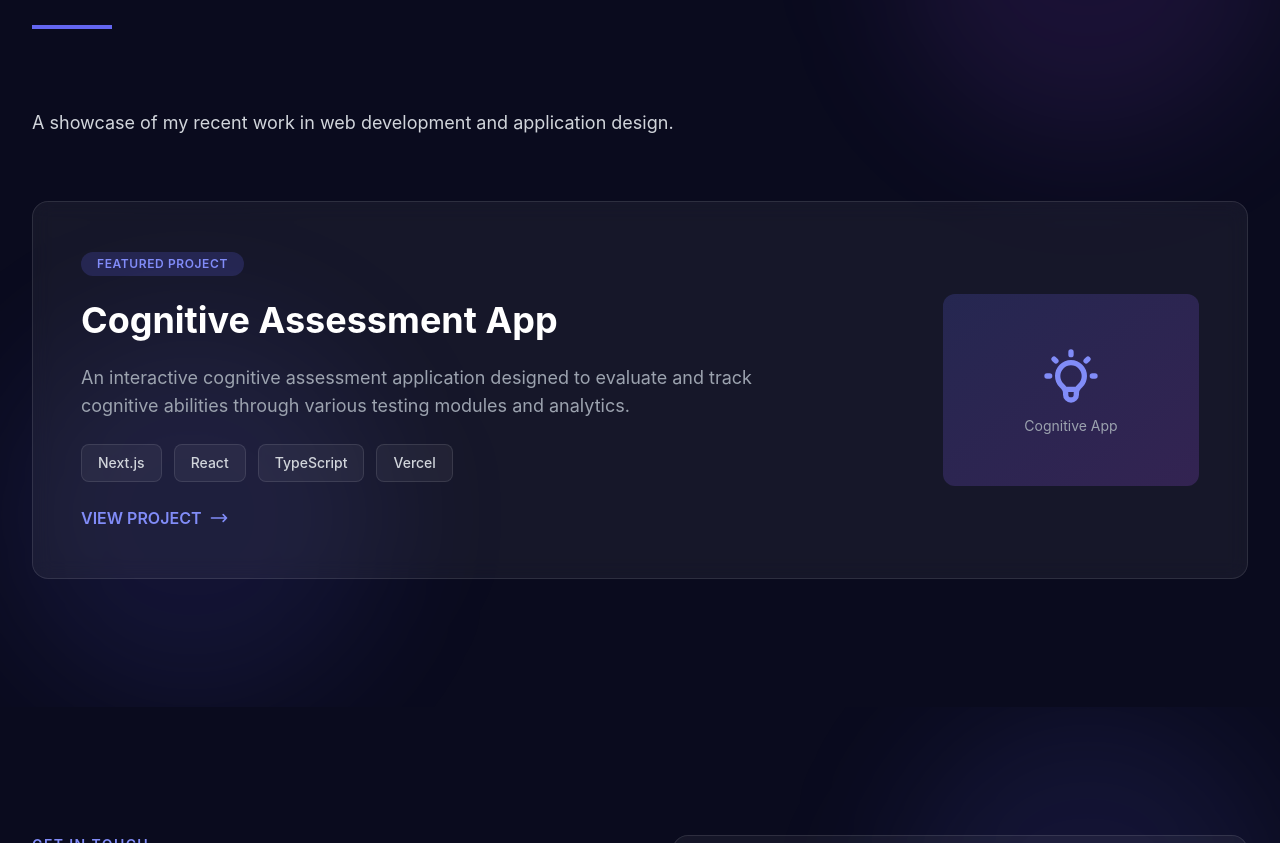
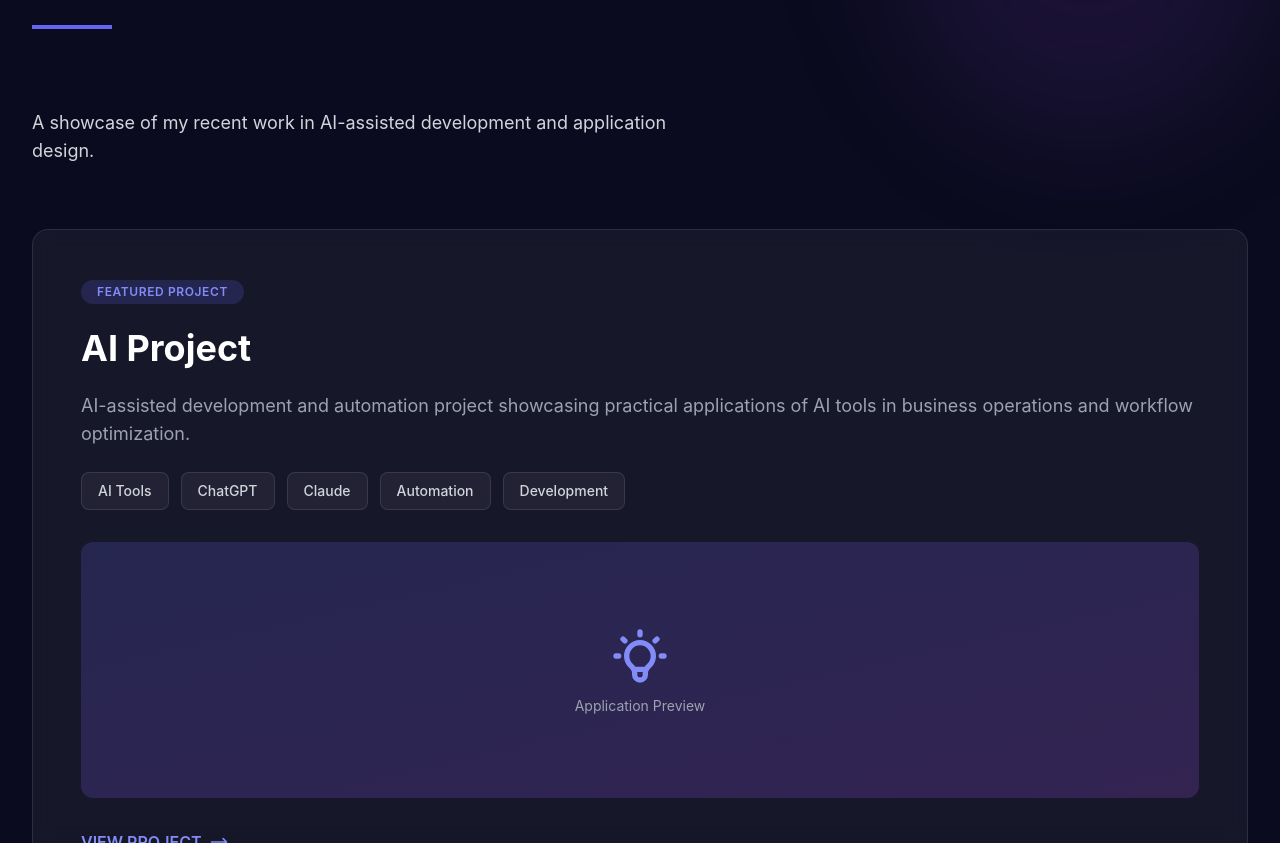
Before and after one commit to jplim2022-bck/Portfolio, a Next.js app: page / in a window 1280 px wide. Shown: the part 1957-2800 px from the top of the page. Built offline with nearby package versions, Linux system fonts and the light colour scheme.

Commit message:
Add AI Project to portfolio with video support structure

```diff
--- a/components/Projects.tsx
+++ b/components/Projects.tsx
@@ -1,12 +1,23 @@
 export default function Projects() {
   const projects = [
+    {
+      title: "AI Project",
+      description:
+        "AI-assisted development and automation project showcasing practical applications of AI tools in business operations and workflow optimization.",
+      link: "https://drive.google.com/drive/folders/1i9OO1w9wZsclj-80E2hAPUWzIG2cWcEx?usp=sharing",
+      videoUrl: "", // Will add video embed when direct file link is provided
+      tags: ["AI Tools", "ChatGPT", "Claude", "Automation", "Development"],
+      featured: true,
+      hasVideo: false, // Set to true when video link is ready
+    },
     {
       title: "Cognitive Assessment App",
       description:
         "An interactive cognitive assessment application designed to evaluate and track cognitive abilities through various testing modules and analytics.",
       link: "https://cogapp.vercel.app/",
       tags: ["Next.js", "React", "TypeScript", "Vercel"],
-      featured: true,
+      featured: false,
+      hasVideo: false,
     },
   ];
 
@@ -22,28 +33,26 @@ export default function Projects() {
             MY WORK
           </p>
           <h2 className="text-3xl md:text-7xl font-bold text-white mb-4 md:mb-8">
-            Featured Project
+            Featured Projects
           </h2>
           <div className="w-20 h-1 bg-indigo-500"></div>
         </div>
 
         <div className="mb-8 md:mb-16 max-w-2xl">
           <p className="text-gray-300 text-sm md:text-lg leading-relaxed">
-            A showcase of my recent work in web development and application design.
+            A showcase of my recent work in AI-assisted development and application design.
           </p>
         </div>
 
         <div className="grid gap-6 md:gap-8">
           {projects.map((project, index) => (
-            <a
+            <div
               key={index}
-              href={project.link}
-              target="_blank"
-              rel="noopener noreferrer"
-              className="glass p-6 md:p-12 rounded-2xl hover:bg-white/10 transition-all duration-300 group cursor-pointer"
+              className="glass p-6 md:p-12 rounded-2xl hover:bg-white/10 transition-all duration-300 group"
             >
-              <div className="flex flex-col md:flex-row md:items-center md:justify-between gap-6 md:gap-8">
-                <div className="flex-1 space-y-3 md:space-y-6">
+              <div className="flex flex-col gap-6 md:gap-8">
+                {/* Project Info */}
+                <div className="space-y-3 md:space-y-6">
                   {project.featured && (
                     <span className="inline-block px-3 py-1 md:px-4 md:py-1 bg-indigo-500/20 text-indigo-400 rounded-full text-xs font-semibold uppercase tracking-wider">
                       Featured Project
@@ -54,7 +63,7 @@ export default function Projects() {
                     {project.title}
                   </h3>
 
-                  <p className="text-gray-400 text-sm md:text-lg leading-relaxed max-w-2xl">
+                  <p className="text-gray-400 text-sm md:text-lg leading-relaxed">
                     {project.description}
                   </p>
 
@@ -68,8 +77,61 @@ export default function Projects() {
                       </span>
                     ))}
                   </div>
+                </div>
 
-                  <div className="flex items-center space-x-2 text-indigo-400 font-semibold group-hover:translate-x-2 transition-transform text-sm md:text-base">
+                {/* Video or Image */}
+                {project.hasVideo && project.videoUrl ? (
+                  <div className="w-full rounded-xl overflow-hidden bg-black/50">
+                    {/* For YouTube: Replace the video tag with iframe */}
+                    {project.videoUrl.includes('youtube.com') || project.videoUrl.includes('youtu.be') ? (
+                      <iframe
+                        className="w-full aspect-video"
+                        src={project.videoUrl.replace('watch?v=', 'embed/')}
+                        title={project.title}
+                        allow="accelerometer; autoplay; clipboard-write; encrypted-media; gyroscope; picture-in-picture"
+                        allowFullScreen
+                      />
+                    ) : (
+                      // For local video files
+                      <video
+                        className="w-full aspect-video"
+                        controls
+                        poster="/images/video-thumbnail.jpg" // Optional: add thumbnail
+                      >
+                        <source src={project.videoUrl} type="video/mp4" />
+                        Your browser does not support the video tag.
+                      </video>
+                    )}
+                  </div>
+                ) : (
+                  <div className="w-full h-48 md:h-64 bg-gradient-to-br from-indigo-500/20 to-purple-500/20 rounded-xl flex items-center justify-center group-hover:from-indigo-500/30 group-hover:to-purple-500/30 transition-all">
+                    <div className="text-center">
+                      <svg
+                        className="w-12 h-12 md:w-16 md:h-16 text-indigo-400 mx-auto mb-2"
+                        fill="none"
+                        stroke="currentColor"
+                        viewBox="0 0 24 24"
+                      >
+                        <path
+                          strokeLinecap="round"
+                          strokeLinejoin="round"
+                          strokeWidth="2"
+                          d="M9.663 17h4.673M12 3v1m6.364 1.636l-.707.707M21 12h-1M4 12H3m3.343-5.657l-.707-.707m2.828 9.9a5 5 0 117.072 0l-.548.547A3.374 3.374 0 0014 18.469V19a2 2 0 11-4 0v-.531c0-.895-.356-1.754-.988-2.386l-.548-.547z"
+                        />
+                      </svg>
+                      <p className="text-gray-400 text-xs md:text-sm">Application Preview</p>
+                    </div>
+                  </div>
+                )}
+
+                {/* View Project Link */}
+                {project.link !== '#' && (
+                  <a
+                    href={project.link}
+                    target="_blank"
+                    rel="noopener noreferrer"
+                    className="flex items-center space-x-2 text-indigo-400 font-semibold hover:translate-x-2 transition-transform text-sm md:text-base w-fit"
+                  >
                     <span>VIEW PROJECT</span>
                     <svg
                       className="w-4 h-4 md:w-5 md:h-5"
@@ -84,31 +146,10 @@ export default function Projects() {
                         d="M17 8l4 4m0 0l-4 4m4-4H3"
                       />
                     </svg>
-                  </div>
-                </div>
-
-                <div className="flex-shrink-0">
-                  <div className="w-full md:w-64 h-36 md:h-48 bg-gradient-to-br from-indigo-500/20 to-purple-500/20 rounded-xl flex items-center justify-center group-hover:from-indigo-500/30 group-hover:to-purple-500/30 transition-all">
-                    <div className="text-center">
-                      <svg
-                        className="w-12 h-12 md:w-16 md:h-16 text-indigo-400 mx-auto mb-2"
-                        fill="none"
-                        stroke="currentColor"
-                        viewBox="0 0 24 24"
-                      >
-                        <path
-                          strokeLinecap="round"
-                          strokeLinejoin="round"
-                          strokeWidth="2"
-                          d="M9.663 17h4.673M12 3v1m6.364 1.636l-.707.707M21 12h-1M4 12H3m3.343-5.657l-.707-.707m2.828 9.9a5 5 0 117.072 0l-.548.547A3.374 3.374 0 0014 18.469V19a2 2 0 11-4 0v-.531c0-.895-.356-1.754-.988-2.386l-.548-.547z"
-                        />
-                      </svg>
-                      <p className="text-gray-400 text-xs md:text-sm">Cognitive App</p>
-                    </div>
-                  </div>
-                </div>
+                  </a>
+                )}
               </div>
-            </a>
+            </div>
           ))}
         </div>
       </div>
```
